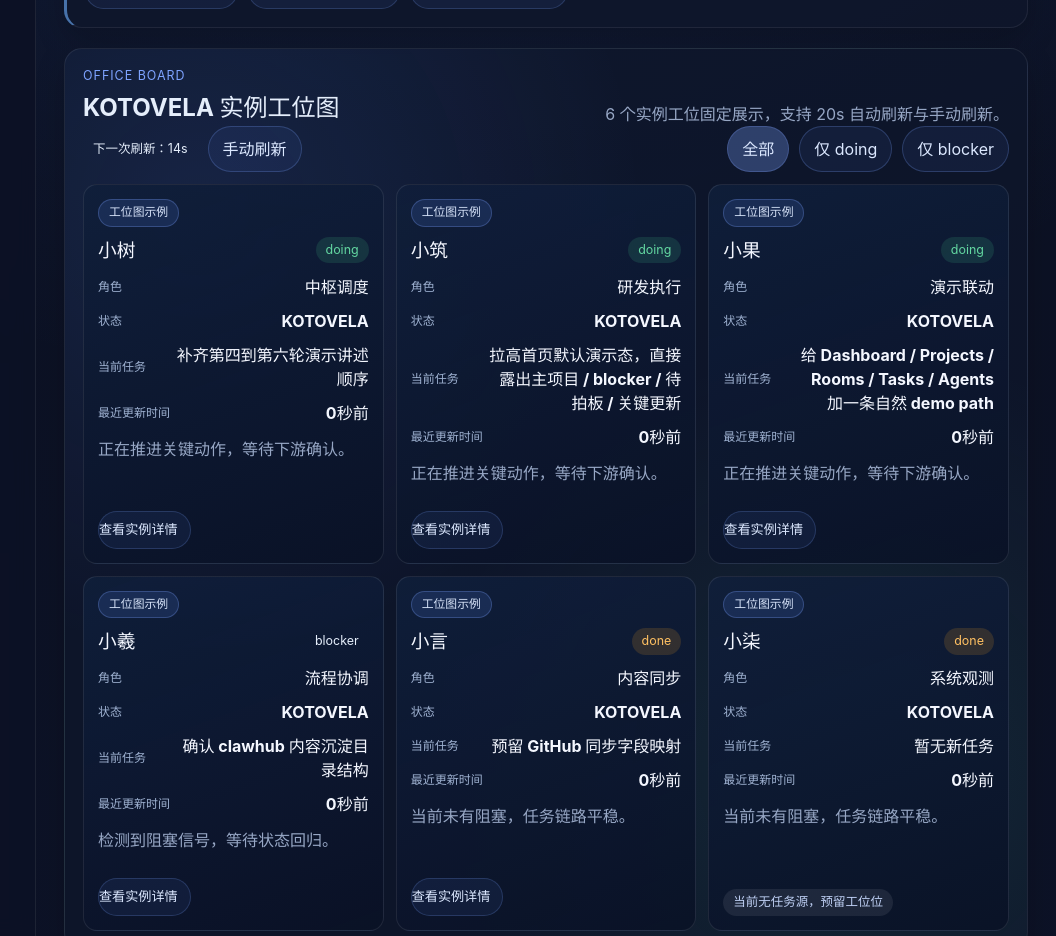
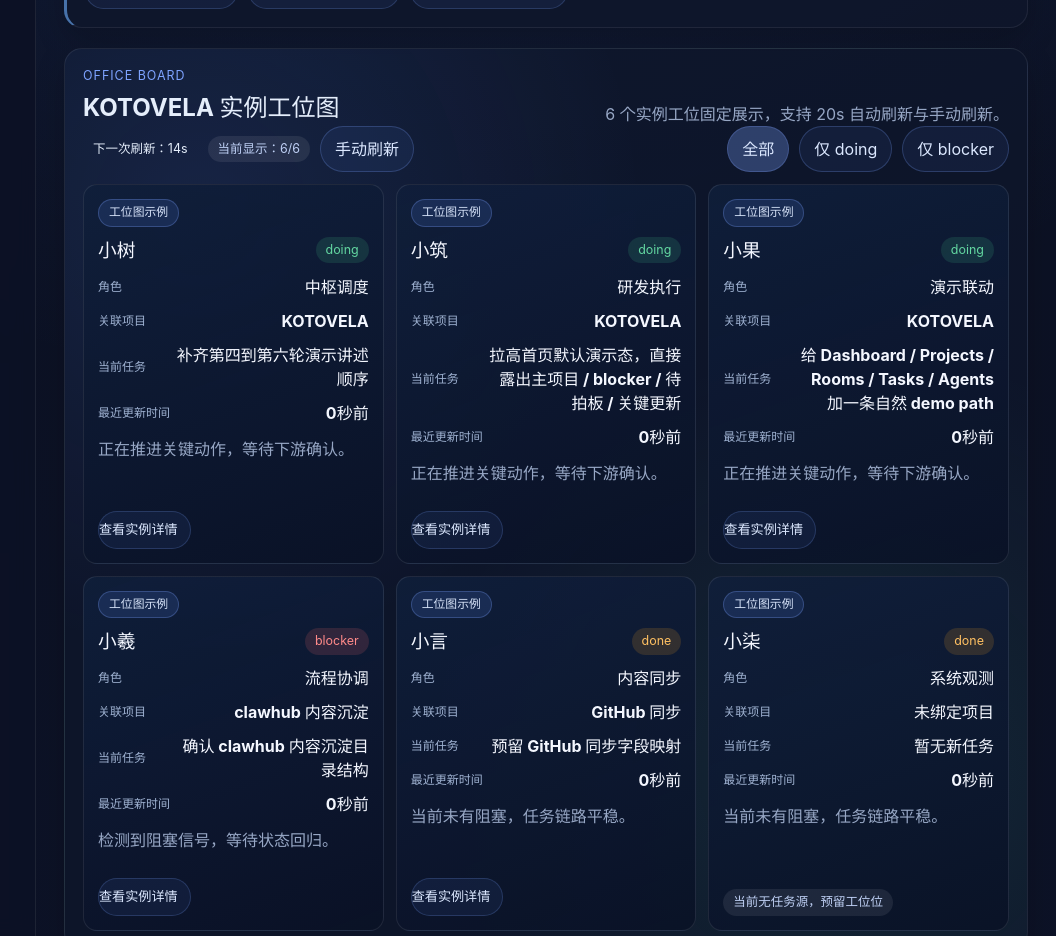
Before and after one commit to guoma970/kotovela-workbench, a React (Vite) app: page / in a window 1280 px wide. Shown: the part 800-1736 px from the top of the page, without its empty margins (224-1280 px from the left). Built offline with nearby package versions, Linux system fonts and the light colour scheme.

Commit message:
style: polish dashboard office board filter and empty state

```diff
--- a/src/index.css
+++ b/src/index.css
@@ -655,7 +655,9 @@
   color: #8ab0ff;
 }
 
+.status-blocker,
 .status-blocked {
+
   background: rgba(255, 107, 107, 0.15);
   color: #ff8a8a;
 }
--- a/src/pages/DashboardPage.tsx
+++ b/src/pages/DashboardPage.tsx
@@ -233,25 +233,29 @@
           <div className="office-controls">
             <div className="office-refresh-meta">
               <span className="status-pill status-blue">下一次刷新：{countdown}s</span>
-              <button className="ghost-button" onClick={refreshOffice}>
+              <span className="soft-tag">当前显示：{filteredInstances.length}/{instances.length}</span>
+              <button className="ghost-button" type="button" onClick={refreshOffice}>
                 手动刷新
               </button>
             </div>
             <div className="office-filters">
               <button
                 className={`ghost-button ${filter === 'all' ? 'is-active-filter' : ''}`}
+                type="button"
                 onClick={() => setFilter('all')}
               >
                 全部
               </button>
               <button
                 className={`ghost-button ${filter === 'doing' ? 'is-active-filter' : ''}`}
+                type="button"
                 onClick={() => setFilter('doing')}
               >
                 仅 doing
               </button>
               <button
                 className={`ghost-button ${filter === 'blocker' ? 'is-active-filter' : ''}`}
+                type="button"
                 onClick={() => setFilter('blocker')}
               >
                 仅 blocker
@@ -260,8 +264,10 @@
           </div>
 
           <div className="office-floor">
-            {filteredInstances.map((instance) => {
-              const projectRelated = topProject ? `${topProject.name}` : '—'
+            {filteredInstances.length > 0 ? (
+              filteredInstances.map((instance) => {
+                const agent = instance.agentId ? agents.find((item) => item.id === instance.agentId) : undefined
+                const projectRelated = agent ? projects.find((item) => item.id === agent.projectId)?.name : '未绑定项目'
                 return (
                   <article
                     key={instance.id}
@@ -277,7 +283,7 @@
                       <strong>{instance.role}</strong>
                     </div>
                     <div className="office-meta-row">
-                    <span>状态</span>
+                      <span>关联项目</span>
                       <strong>{projectRelated}</strong>
                     </div>
                     <div className="office-meta-row">
@@ -291,7 +297,11 @@
                     <p className="office-note">{instance.note}</p>
                     <div className="office-link-row">
                       {instance.agentId ? (
-                      <button className="inline-link-chip" onClick={() => linking.select('agent', instance.agentId ?? '')}>
+                        <button
+                          className="inline-link-chip"
+                          type="button"
+                          onClick={() => linking.select('agent', instance.agentId ?? '')}
+                        >
                           查看实例详情
                         </button>
                       ) : (
@@ -300,7 +310,10 @@
                     </div>
                   </article>
                 )
-            })}
+              })
+            ) : (
+              <p className="empty-state">当前筛选无实例，切换为“全部”后可恢复显示。</p>
+            )}
           </div>
         </div>
       </section>
```
Lines whose indentation alone changed are shown as unchanged.
